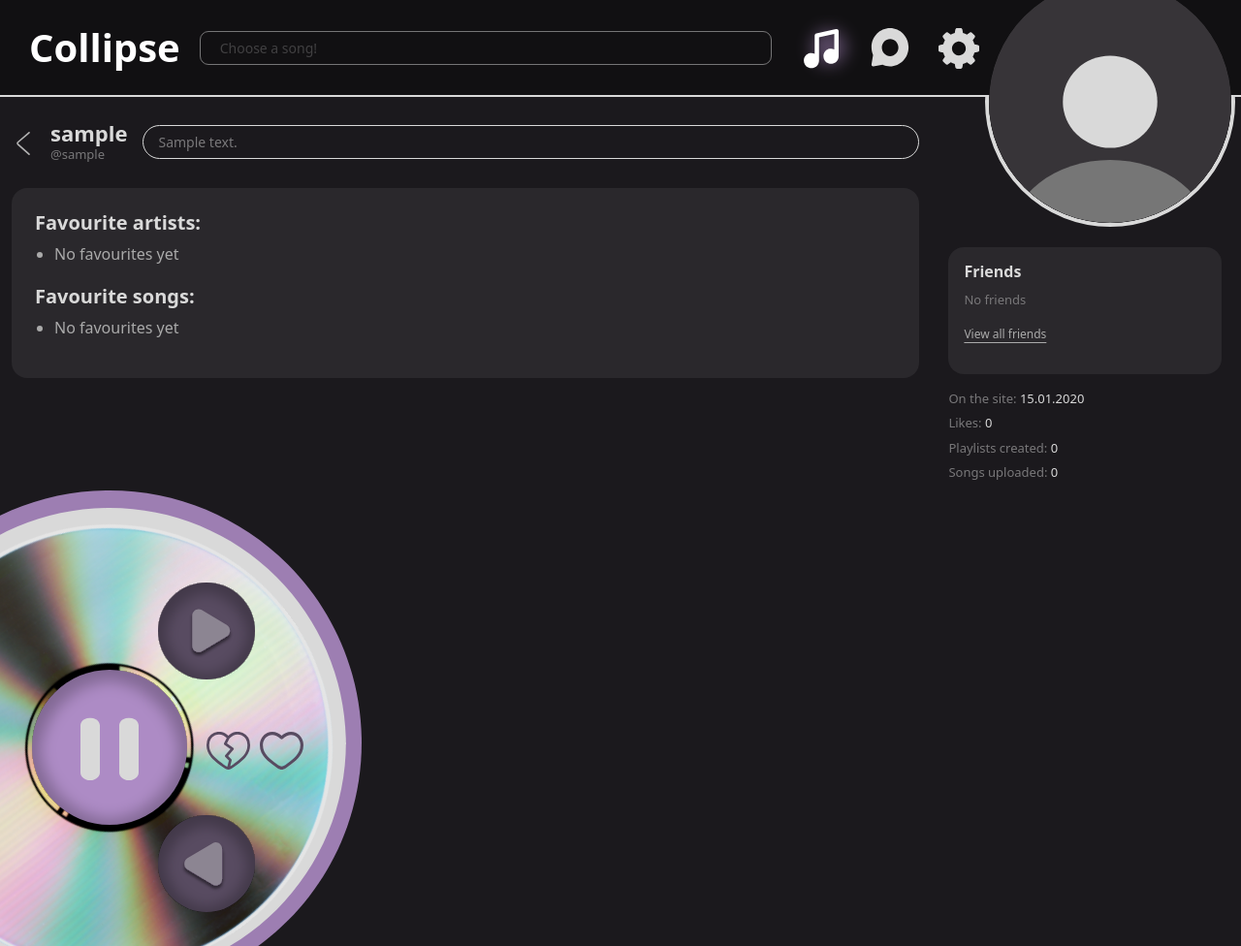
After one commit to shrevvd/Collipse, a Django app: a page that uses music/templates/base.html in a window 1280 px wide. The commit adds this page. Shown: the whole page at 97% size. Run offline with Django 5.2, Linux system fonts and the light colour scheme; tables that the repository leaves empty hold one stand-in row (values such as "Sample post").

Commit message:
Сделан шаблон профиля пользователя, добавлена статистика в профиль

```diff
--- a/music/templates/base.html
+++ b/music/templates/base.html
@@ -2,7 +2,6 @@
 <!DOCTYPE html>
 <html lang="en" data-bs-theme="dark">
 <head>
-
     <meta charset="UTF-8">
     <meta name="viewport" content="width=device-width, initial-scale=1.0">
     <title>Collipse</title>
@@ -11,16 +10,17 @@
         body {
             background-color: #1B191D;
             min-height: 100vh;
+            margin: 0;
         }
-
 
         .navbar {
             background: #111012;
             height: 100px;
+            width: 100vw;
             display: flex;
             align-items: center;
             padding: 0 30px;
-            position: relative;
+            position: fixed;
             border-bottom: 2px solid #D9D9D9;
             z-index: 10 !important;
         }
@@ -44,6 +44,7 @@
             white-space: nowrap;
             overflow: hidden;
             text-overflow: ellipsis;
+            transition: width 0.5s, opacity 0.3s;
         }
         .now-playing.placeholder-text {
             color: rgba(255, 255, 255, 0.4);
@@ -57,6 +58,7 @@
             margin-right: 140px;
             padding-left: 30px;
             position: relative;
+            transition: margin-right 0.5s;
         }
 
         .glow-indicator {
@@ -104,8 +106,9 @@
             right: -30px;
             top: -30px;
             z-index: 20;
+            transition: width 0.5s, height 0.5s, right 0.5s, top 0.5s;
         }
-        .avatar-circle img { width: 100%; height: 100%; object-fit: cover; }
+        .avatar-circle img { width: 100%; height: 100%; object-fit: cover; cursor: pointer; }
 
         .avatar-back {
             width: 163px;
@@ -116,6 +119,28 @@
             border: 4px solid #D9D9D9;
             background: transparent;
             position: fixed;
+            transition: width 0.5s, height 0.5s, right 0.5s, top 0.5s;
+        }
+
+        /* Режим профиля */
+        .avatar-circle.profile-expanded {
+            width: 250px;
+            height: 250px;
+            right: 10px;
+            top: -20px;
+        }
+        .avatar-back.profile-expanded {
+            width: 258px;
+            height: 258px;
+            right: 6px;
+            top: -24px;
+        }
+        .navbar.profile-mode .now-playing {
+            width: 150px;
+            opacity: 0.5;
+        }
+        .navbar.profile-mode .nav-icons {
+            margin-right: 240px;
         }
 
         .search-box {
@@ -161,23 +186,16 @@
         }
         .tab-btn.active { background: #443f4b; color: white; }
 
-        /* ДИСК */
         .disc-wrapper {
             position: fixed;
             bottom: 50px;
             left: calc(16.66% - 200px);
             z-index: 100;
         }
-
-        .disc-container {
-            position: relative;
-            width: 200px;
-            height: 130px;
-        }
-
+        .disc-container { position: relative; width: 200px; height: 130px; }
         .disc-cover-spin {
             position: absolute;
-            bottom: -70px;
+            bottom: -75px;
             left: 50%;
             transform: translateX(-50%);
             width: 460px;
@@ -187,17 +205,9 @@
             z-index: 1;
         }
         .disc-cover-spin img { width: 100%; height: 100%; }
-
         @keyframes spin { 100% { transform: translateX(-50%) rotate(360deg); } }
         .disc-cover-spin.playing { animation: spin 4s linear infinite; }
-
-        .disc-layer {
-            position: absolute;
-            bottom: 0;
-            left: 50%;
-            transform: translateX(-50%);
-        }
-
+        .disc-layer { position: absolute; bottom: 0; left: 50%; transform: translateX(-50%); }
         .disc-back {
             pointer-events: auto;
             cursor: grab;
@@ -209,62 +219,25 @@
             width: 520px;
         }
         .disc-back:active { cursor: grabbing; }
-
-        .disc-front {
-            z-index: 3;
-            width: 160px;
-            bottom: 75px;
-            pointer-events: auto;
-        }
-
-        /* --- Кнопки на диске --- */
-        .disc-btn {
-            position: absolute;
-            z-index: 15;
-            cursor: pointer;
-            pointer-events: auto;
-        }
-
-        .disc-btn-next {
-            top: -195px;
-            left: 100%;
-            transform: translateX(-50%);
-            width: 100px;
-        }
-
-        .disc-btn-prev {
-            bottom: -15px;
-            left: 100%;
-            transform: translateX(-50%);
-            width: 100px;
-        }
-
-        .disc-btn-pause {
-            top: -23px;
-            left: 50%;
-            transform: translate(-50%, -50%);
-            width: 60px;
-            z-index: 20;
-        }
-
-        .disc-heart-empty {
-            bottom: 132px;
-            right: -100px;
-            width: 45px;
-        }
-
-        .disc-heart-broken {
-            bottom: 132px;
-            right: -45px;
-            width: 45px;
-        }
+        .disc-front { z-index: 3; width: 160px; bottom: 75px; pointer-events: auto; }
+        .disc-btn { position: absolute; z-index: 15; cursor: pointer; pointer-events: auto; }
+        .disc-btn-next { top: -195px; left: 100%; transform: translateX(-50%); width: 100px; }
+        .disc-btn-prev { bottom: -15px; left: 100%; transform: translateX(-50%); width: 100px; }
+        .disc-btn-pause { top: -23px; left: 50%; transform: translate(-50%, -50%); width: 60px; z-index: 20; }
+        .disc-heart-empty { bottom: 132px; right: -100px; width: 45px; }
+        .disc-heart-broken { bottom: 132px; right: -45px; width: 45px; }
 
         .track-row { padding: 4px 12px; margin: 0 -12px; }
         .track-row:hover { background: rgba(255, 255, 255, 0.03); border-radius: 14px; }
+
+        .sticky-left { position: fixed; top: 120px; width: 30%; }
+        @media (max-width: 767px) {
+            .sticky-left { position: static; width: 100%; }
+        }
     </style>
 </head>
 <body>
-    <nav class="navbar">
+    <nav class="navbar" id="mainNavbar">
         <a class="navbar-brand" href="/">Collipse</a>
         <div class="now-playing placeholder-text" id="nowPlaying">Choose a song!</div>
         <div class="nav-icons" id="navIcons">
@@ -275,36 +248,29 @@
         </div>
     </nav>
 
-    <div class="avatar-circle avatar-back"></div>
-    <div class="avatar-circle avatar-front">
-        <img src="{% static 'icons/АВАТАР.svg' %}" alt="avatar">
-    </div>
+    <a href="{% if request.user.is_authenticated %}{% url 'profile' request.user.username %}{% else %}{% url 'login' %}{% endif %}" id="avatarLink">
+        <div class="avatar-circle avatar-back" id="avatarBack"></div>
+        <div class="avatar-circle avatar-front" id="avatarFront">
+            <img src="{% static 'icons/АВАТАР.svg' %}" alt="avatar">
+        </div>
+    </a>
 
-    <div class="container-fluid mt-4">
-        {% block content %}{% endblock %}
+    <div class="main-content" style="padding-top: 100px;">
+        <div class="container-fluid mt-4">
+            {% block content %}{% endblock %}
+        </div>
     </div>
 
     <div class="disc-wrapper">
         <div class="disc-container">
-            <!-- Задняя часть (таскается) -->
             <img src="{% static 'player/ЗАДНЯЯ_ЧАСТЬ_ДИСКА.svg' %}" class="disc-layer disc-back" alt="">
-
-            <!-- Обложка (крутится) -->
             <div class="disc-cover-spin playing">
-                <img src="{% static 'player/ЧЕРНЫЙ_ДИСК.jpg' %}" alt="cover">
+                <img src="{% static 'player/диск.png' %}" alt="cover">
             </div>
-
-            <!-- Кнопка СЛЕДУЮЩАЯ (вверху) -->
             <img src="{% static 'player/СЛЕДУЮЩАЯ_ПЕСНЯ.svg' %}" class="disc-btn disc-btn-next" alt="Next">
-
-            <!-- Кнопка ПРЕДЫДУЩАЯ (внизу) -->
             <img src="{% static 'player/ПРЕДЫДУЩАЯ_ПЕСНЯ.svg' %}" class="disc-btn disc-btn-prev" alt="Prev">
-
-            <!-- Сердечки между ними -->
             <img src="{% static 'player/ПУСТОЕ_СЕРДЦЕ.svg' %}" class="disc-btn disc-heart-empty" alt="Like">
             <img src="{% static 'player/РАЗБИТОЕ_СЕРДЦЕ.svg' %}" class="disc-btn disc-heart-broken" alt="Dislike">
-
-            <!-- Передняя часть (пауза) -->
             <img src="{% static 'player/ПЕРЕДНЯЯ_ЧАСТЬ_ДИСКА.svg' %}" class="disc-layer disc-front" alt="">
             <img src="{% static 'player/ПАУЗА.svg' %}" class="disc-btn disc-btn-pause" alt="Pause">
         </div>
@@ -312,55 +278,39 @@
 
     <script src="https://cdn.jsdelivr.net/npm/bootstrap@5.3.0/dist/js/bootstrap.bundle.min.js"></script>
     <script>
-        // Переплывающая подсветка
         const indicator = document.querySelector('.glow-indicator');
         const icons = document.querySelectorAll('.nav-icon');
-
-        // Установить подсветку на активную иконку при загрузке
         const activeIcon = document.querySelector('.nav-icon.active');
         if (activeIcon) {
             indicator.style.left = (activeIcon.offsetLeft + activeIcon.offsetWidth/2 - 27) + 'px';
         }
-
         icons.forEach(icon => {
             icon.addEventListener('click', function() {
-                // Убрать active у всех
                 icons.forEach(i => i.classList.remove('active'));
-                // Добавить на текущую
                 this.classList.add('active');
-                // Передвинуть подсветку
                 indicator.style.left = (this.offsetLeft + this.offsetWidth/2 - 27) + 'px';
             });
         });
-    </script>
 
-    <script>
-        const disc = document.querySelector('.disc-back');   // ← поменяли
+        // Drag диска
+        const disc = document.querySelector('.disc-back');
         const wrapper = document.querySelector('.disc-wrapper');
-        let isDragging = false;
-        let startX, startY, startLeft, startBottom;
-
+        let isDragging = false, startX, startY, startLeft, startBottom;
         disc.addEventListener('mousedown', function(e) {
             isDragging = true;
-            startX = e.clientX;
-            startY = e.clientY;
+            startX = e.clientX; startY = e.clientY;
             startLeft = parseInt(window.getComputedStyle(wrapper).left) || 0;
             startBottom = parseInt(window.getComputedStyle(wrapper).bottom) || 0;
             e.preventDefault();
         });
-
         document.addEventListener('mousemove', function(e) {
             if (!isDragging) return;
-            const dx = e.clientX - startX;
-            const dy = startY - e.clientY;
-            wrapper.style.left = (startLeft + dx) + 'px';
-            wrapper.style.bottom = (startBottom + dy) + 'px';
+            wrapper.style.left = (startLeft + e.clientX - startX) + 'px';
+            wrapper.style.bottom = (startBottom + startY - e.clientY) + 'px';
         });
-
-        document.addEventListener('mouseup', function() {
-            isDragging = false;
-        });
+        document.addEventListener('mouseup', function() { isDragging = false; });
     </script>
 
+    {% block scripts %}{% endblock %}
 </body>
 </html>
--- /dev/null
+++ b/users/templates/users/profile.html
@@ -0,0 +1,106 @@
+{% extends 'base.html' %}
+{% load static %}
+
+{% block content %}
+<script>
+    document.getElementById('mainNavbar').classList.add('profile-mode');
+    document.getElementById('avatarFront').classList.add('profile-expanded');
+    document.getElementById('avatarBack').classList.add('profile-expanded');
+    document.getElementById('avatarLink').setAttribute('href', '/users/profile/{{ profile.user.username }}/');
+</script>
+
+<div class="row">
+    <!-- ЛЕВАЯ КОЛОНКА: основная информация -->
+    <div class="col-md-9">
+        <!-- Верхняя строка -->
+        <div class="d-flex align-items-center gap-3 mb-4">
+            <a href="{% url 'track_list' %}" style="flex-shrink: 0;">
+                <img src="{% static 'icons/НАЗАД.svg' %}" width="24" height="24" style="filter: brightness(0) invert(0.7);">
+            </a>
+            <div>
+                <h3 style="color: #D9D9D9; margin: 0; font-size: 22px; font-weight: 700;">{{ profile.user.username }}</h3>
+                <p style="color: #79787A; margin: 0; font-size: 13px;">@{{ profile.user.username }}</p>
+            </div>
+            <!-- Окошко с описанием (нельзя нажать и поменять) -->
+            <div class="search-box" style="flex: 1; pointer-events: none;">
+                <span style="color: #79787A; font-size: 14px;">{{ profile.bio|default:"No bio yet" }}</span>
+            </div>
+            {% if request.user == profile.user %}
+            <a href="#" style="flex-shrink: 0;">
+                <img src="{% static 'icons/КАРАНДАШ.svg' %}" width="22" height="22" style="filter: brightness(0) invert(0.7);">
+            </a>
+            {% endif %}
+        </div>
+
+        <!-- Большая плашка -->
+        <div class="card-custom-right p-4" style="background: #2A282C;">
+            <h5 style="color: #D9D9D9; font-weight: 600;">Favourite artists:</h5>
+            <ul style="color: #aaa; padding-left: 20px;">
+                {% for artist in top_artists %}
+                    <li>{{ artist.name }}</li>
+                {% empty %}
+                    <li>No favourites yet</li>
+                {% endfor %}
+            </ul>
+
+            <h5 style="color: #D9D9D9; font-weight: 600; margin-top: 20px;">Favourite songs:</h5>
+            <ul style="color: #aaa; padding-left: 20px;">
+                {% for track in top_tracks %}
+                    <li>{{ track.title }} — {{ track.artist.name }}</li>
+                {% empty %}
+                    <li>No favourites yet</li>
+                {% endfor %}
+            </ul>
+        </div>
+    </div>
+
+    <!-- ПРАВАЯ КОЛОНКА: Friends + статистика -->
+    <div class="col-md-3">
+        <div class="sticky-profile">
+            <div class="card-custom-left p-3" style="background: #2A282C;">
+                <h5 style="color: #D9D9D9; font-weight: 600; font-size: 16px;">Friends</h5>
+                {% if friends %}
+                <div class="d-flex gap-2 flex-wrap mt-2">
+                    {% for friend in friends %}
+                    <div style="text-align: center;">
+                        <div style="width: 40px; height: 40px; border-radius: 50%; background: #353237; overflow: hidden; margin: 0 auto;">
+                            {% if friend.profile.avatar %}
+                                <img src="{{ friend.profile.avatar.url }}" width="40" height="40" style="object-fit: cover;">
+                            {% else %}
+                                <img src="{% static 'icons/АВАТАР.svg' %}" width="40" height="40" style="object-fit: cover;">
+                            {% endif %}
+                        </div>
+                        <span style="color: #aaa; font-size: 10px;">{{ friend.username }}</span>
+                    </div>
+                    {% endfor %}
+                </div>
+                {% else %}
+                <p style="color: #79787A; font-size: 13px; margin-top: 10px;">No friends</p>
+                {% endif %}
+                <p class="upload-link mt-2" style="font-size: 12px;">View all friends</p>
+            </div>
+            <div class="mt-3" style="color: #79787A; font-size: 13px;">
+                <p style="margin-bottom: 6px;">On the site: <span style="color: #D9D9D9;">{{ profile.user.date_joined|date:"d.m.Y" }}</span></p>
+                <p style="margin-bottom: 6px;">Likes: <span style="color: #D9D9D9;">{{ likes_count }}</span></p>
+                <p style="margin-bottom: 6px;">Playlists created: <span style="color: #D9D9D9;">{{ playlists_count }}</span></p>
+                <p>Songs uploaded: <span style="color: #D9D9D9;">{{ uploads_count }}</span></p>
+            </div>
+        </div>
+    </div>
+</div>
+
+<style>
+    .sticky-profile {
+        position: fixed;
+        top: 255px;
+        right: 20px;
+        width: 22%;
+    }
+    @media (max-width: 767px) {
+        .sticky-profile {
+            position: static;
+            width: 100%;
+        }
+    }
+</style>
+{% endblock %}
--- a/users/urls.py
+++ b/users/urls.py
@@ -5,4 +5,5 @@ urlpatterns = [
     path('register/', views.register, name='register'),
     path('login/', views.login_view, name='login'),
     path('logout/', views.logout_view, name='logout'),
+    path('profile/<str:username>/', views.profile, name='profile'),
 ]
--- a/users/views.py
+++ b/users/views.py
@@ -1,13 +1,16 @@
-from django.shortcuts import render, redirect
+from django.shortcuts import render, redirect, get_object_or_404
 from django.contrib.auth import login, logout, authenticate
 from django.contrib.auth.forms import AuthenticationForm
+from django.contrib.auth.models import User
 from .forms import RegisterForm
+from .models import Profile
 
 def register(request):
     if request.method == 'POST':
         form = RegisterForm(request.POST)
         if form.is_valid():
             user = form.save()
+            Profile.objects.get_or_create(user=user)
             login(request, user)
             return redirect('track_list')
     else:
@@ -28,3 +31,16 @@ def login_view(request):
 def logout_view(request):
     logout(request)
     return redirect('track_list')
+
+def profile(request, username):
+    user = get_object_or_404(User, username=username)
+    profile = get_object_or_404(Profile, user=user)
+    context = {
+        'profile': profile,
+        'likes_count': 0,
+        'playlists_count': 0,
+        'uploads_count': 0,
+        'top_artists': [],
+        'top_tracks': [],
+    }
+    return render(request, 'users/profile.html', context)
```
Also changed, not shown: music/management/fill_more_music.py (added, +55 -0 lines), music/templates/music/track_list.html (+9 -0 lines), music/static/icons/КАРАНДАШ.svg (added), music/static/icons/НАЗАД.svg (added), music/static/player/диск.png (added), music/static/player/круг_для_выравнивания.png (added).
